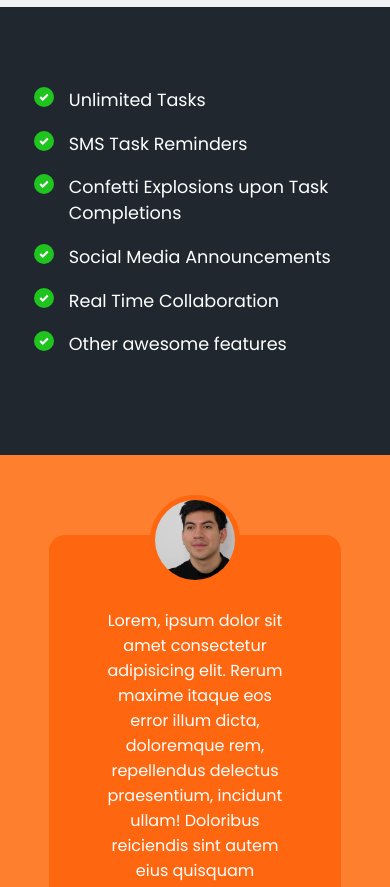
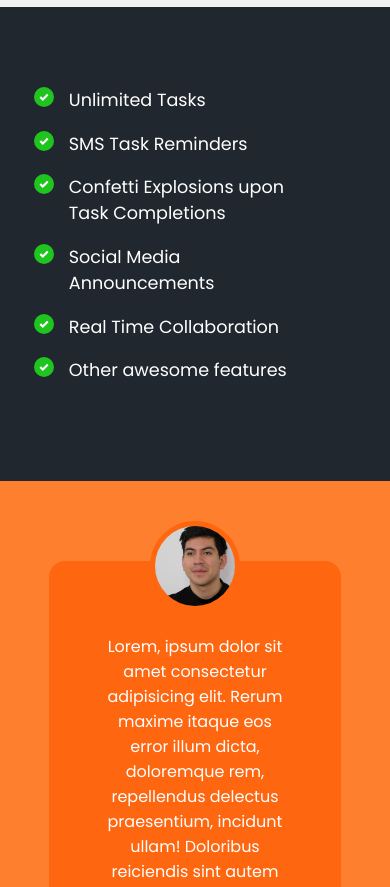
Before and after one commit to williamtobing/landing-page-2, a React (Create React App) app: page / in a window 390 px wide. Shown: the part 840-1727 px from the top of the page. Built offline with nearby package versions, Linux system fonts and the light colour scheme.

Commit message:
fix all responsiveness

```diff
--- a/src/App.scss
+++ b/src/App.scss
@@ -112,8 +112,7 @@ ul.features-list {
 
   li {
     font-size: 1.1em;
-    margin-bottom: 1em;
-    margin-left: 2em;
+    margin: 0 2em 1em 2em;
     position: relative;
 
     &:before {
@@ -300,7 +299,7 @@ nav {
 // Responsive 1080px
 @media only screen and (min-width: 1080px) {
   .container {
-    width: 1080px;
+    width: 80%;
     margin: 0 auto;
   }
 
```
Also changed, not shown: 1 other file (tests, documents, lock files or other folders).
